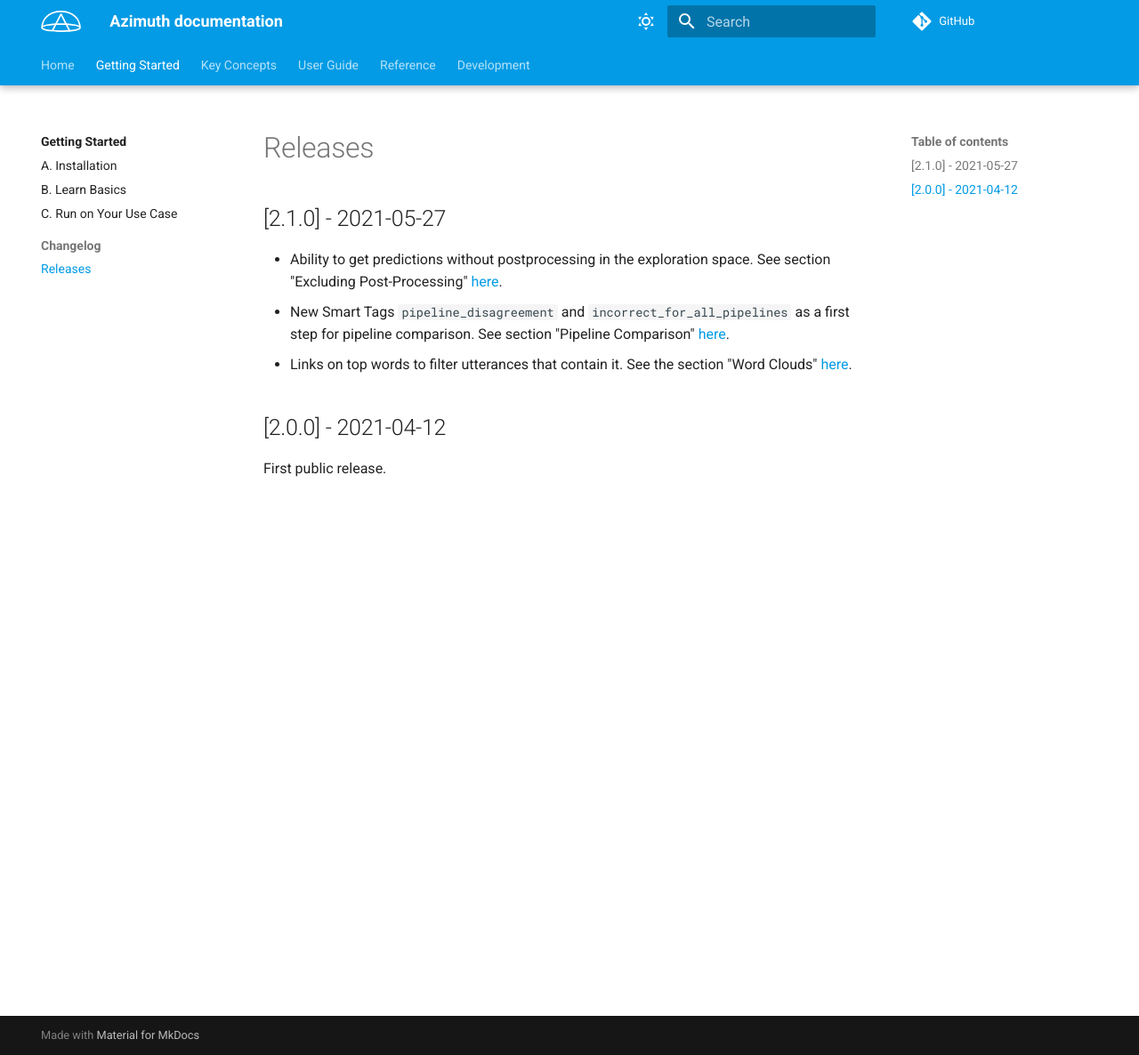
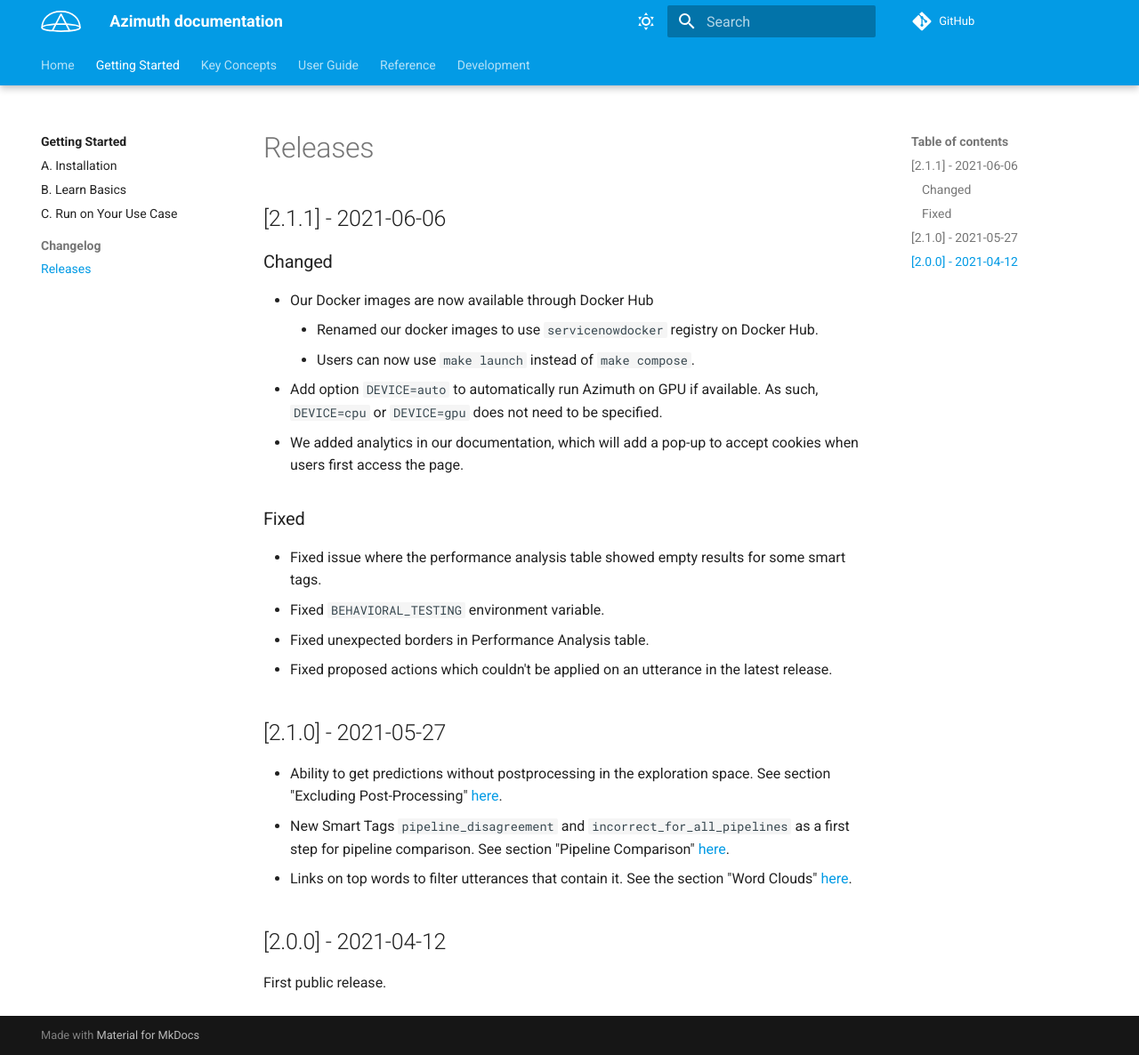
Before and after one commit to ServiceNow/azimuth, an MkDocs documentation site: the page built from docs/docs/getting-started/changelog.md, in a window 1280 px wide and 1186 px high. Shown: the whole window at 89% size. Built offline with MkDocs 1.6.1 and Material for MkDocs 9.7.7, drawn with Linux system fonts in a browser that asks for light colours; comment, search, counter and statistics services are not loaded.

Commit message:
Update release notes to v2.1.1

```diff
--- a/docs/docs/getting-started/changelog.md
+++ b/docs/docs/getting-started/changelog.md
@@ -1,4 +1,23 @@
 # Releases
+
+## [2.1.1] - 2021-06-06
+
+### Changed
+
+- Our Docker images are now available through Docker Hub
+    - Renamed our docker images to use `servicenowdocker` registry on Docker Hub.
+    - Users can now use `make launch` instead of `make compose`.
+- Add option `DEVICE=auto` to automatically run Azimuth on GPU if available. As such, `DEVICE=cpu`
+  or `DEVICE=gpu` does not need to be specified.
+- We added analytics in our documentation, which will add a pop-up to accept cookies when users
+  first access the page.
+
+### Fixed
+
+- Fixed issue where the performance analysis table showed empty results for some smart tags.
+- Fixed `BEHAVIORAL_TESTING` environment variable.
+- Fixed unexpected borders in Performance Analysis table.
+- Fixed proposed actions which couldn't be applied on an utterance in the latest release.
 
 ## [2.1.0] - 2021-05-27
 
--- a/pyproject.toml
+++ b/pyproject.toml
@@ -1,6 +1,6 @@
 [tool.poetry]
 name = "azimuth"
-version = "2.1.0"
+version = "2.1.1"
 description = "Azimuth provides an unified error analysis experience to data scientists."
 readme = "README.md"
 authors = ["Butter-ball team <xaicaps@servicenow.com>"]
```
Also changed, not shown: CHANGELOG.md, 1 other file.
